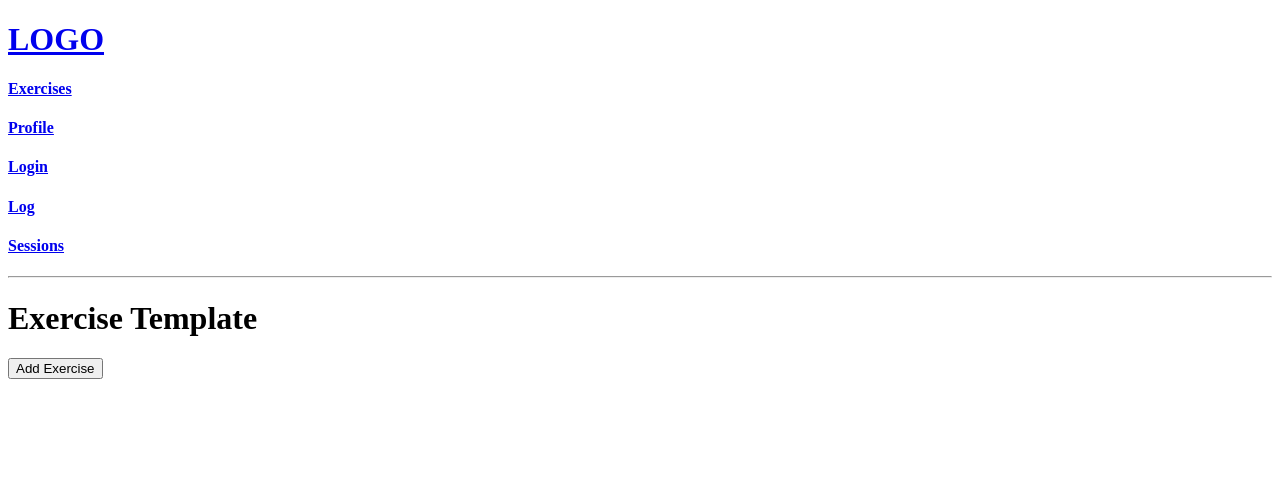
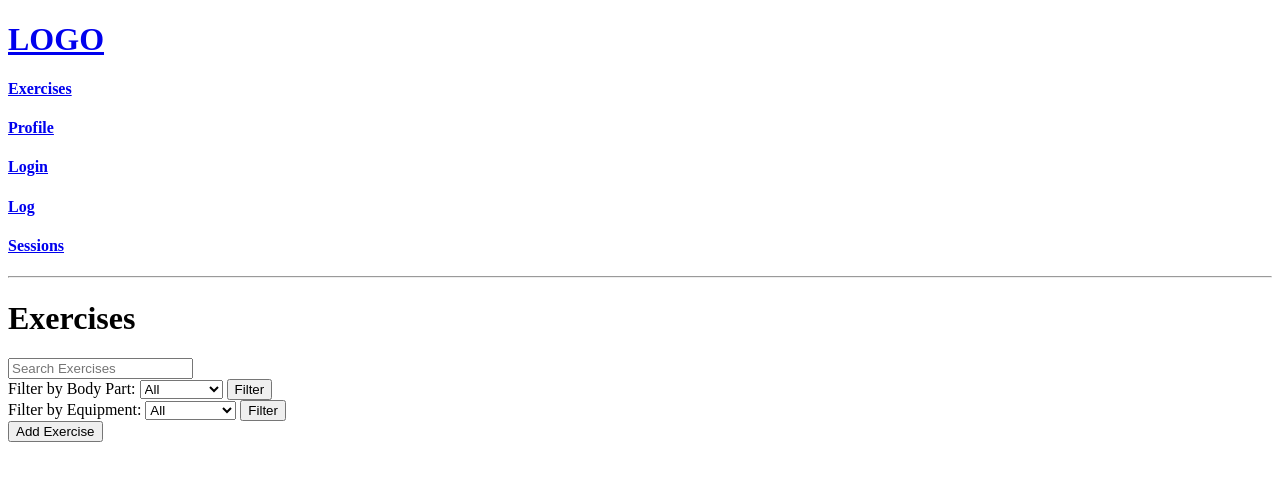
Before and after one commit to qrlandry/WorkoutBuddy, a Django app: page /log/ in a window 1280 px wide. Shown: the top 481 px of the page. Run offline with Django 4.2, Linux system fonts and the light colour scheme; data that the repository does not hold is empty.

Commit message:
search bar and filter added

```diff
--- a/fullstack/templates/exercise.html
+++ b/fullstack/templates/exercise.html
@@ -1,17 +1,58 @@
 {% extends 'main.html' %}
 
 {% block content %}
-<h1> Exercise Template </h1>
+<h1> Exercises </h1>
 
-<div>
+<div class="exercise-container">
     <div>
+
+        <form method="GET" action="{% url 'exercise' %}">
+            <input type="text" name="q" placeholder="Search Exercises" />
+        </form>
+
+        <div>
+            <form method="GET" action="{% url 'exercise' %}">
+                <label for="body_part">Filter by Body Part:</label>
+                <select id="body_part" name="body_part">
+                  <option value="">All</option>
+                  <option value="Arms">Arms</option>
+                  <option value="Legs">Legs</option>
+                  <option value="Abs">Core</option>
+                  <option value="Back">Back</option>
+                  <option value="Chest">Chest</option>
+                  <option value="Shoulders">Shoulders</option>
+                </select>
+                <input type="submit" value="Filter">
+              </form>
+        </div>
+
+        <div>
+            <form method="GET" action="{% url 'exercise' %}">
+                <label for="equipment">Filter by Equipment:</label>
+                <select id="equipment" name="equipment">
+                  <option value="">All</option>
+                  <option value="Barbell">Barbell</option>
+                  <option value="Dumbell">Dumbell</option>
+                  <option value="Machine">Machine</option>
+                  <option value="Bodyweight">Bodyweight</option>
+                  <option value="Cardio">Cardio</option>
+                  <option value="Other">Other</option>
+                </select>
+                <input type="submit" value="Filter">
+              </form>
+        </div>
+
         <form action="/create_exercise">
             <input type="submit" value="Add Exercise">
         </form>
+
         {% for exercise in exercises %}
 
             <div>
-                <h5> <a href="/exercises_details/{{exercise.id}}">{{exercise.name}}</a> </h5>
+                <h2> <a href="/exercises_details/{{exercise.id}}">{{exercise.name}}</a> </h2>
+                <p> Target Area: {{exercise.body_part}} </p>
+                <p> Equipment: {{exercise.equipment}} </p>
+                <hr>
             </div>
 
         {% endfor %}
--- a/fullstack/workoutbuddy_api/urls.py
+++ b/fullstack/workoutbuddy_api/urls.py
@@ -9,6 +9,7 @@ urlpatterns = [
     path('create_exercise/', views.create_exercise, name='create_exercise'),
     path('update_exercise/<str:pk>/', views.update_exercise, name='update_exercise'),
     path('delete_exercise/<str:pk>/', views.delete_exercise, name='delete_exercise'),
+    path('exercises/', views.exercise, name='exercise'),
     path('login/', views.exercise, name='login'),
     path('register/', views.exercise, name='register'),
     path('sessions/', views.exercise, name='sessions'),
--- a/fullstack/workoutbuddy_api/views.py
+++ b/fullstack/workoutbuddy_api/views.py
@@ -120,7 +120,23 @@ def home(request):
     return render(request, 'home.html')
 
 def exercise(request):
+
+    q = request.GET.get('q') if request.GET.get('q') != None else ''
+    body_part = request.GET.get('body_part') if request.GET.get('body_part') != None else ''
+    equipment = request.GET.get('equipment') if request.GET.get('equipment') != None else ''
+
+
     exercises = Exercise.objects.all()
+
+    if q:
+        exercises = exercises.filter(name__icontains=q)
+
+    if body_part:
+        exercises = exercises.filter(body_part=body_part)
+
+    if equipment:
+        exercises = exercises.filter(equipment=equipment)
+
     context = { 'exercises': exercises }
     return render(request, 'exercise.html', context)
 
```
